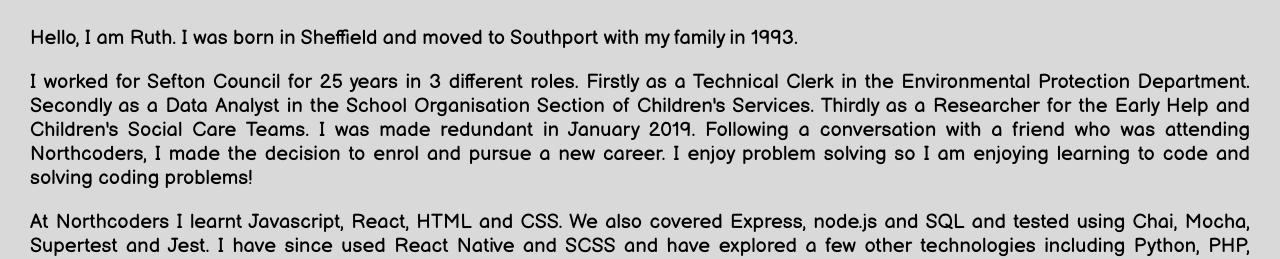
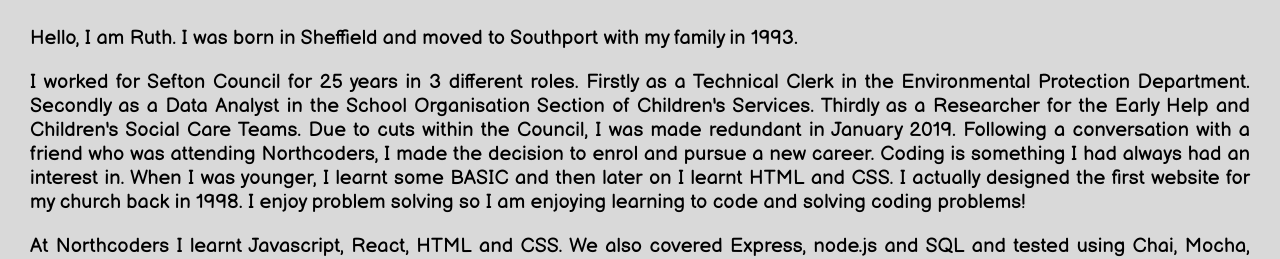
Before and after one commit to Littletreasure/react-portfolio, a React (Create React App) app: page /about in a window 1280 px wide. Shown: the part 363-622 px from the top of the page. Built offline with nearby package versions, Linux system fonts and the light colour scheme.

Commit message:
small update to about me

```diff
--- a/public/index.html
+++ b/public/index.html
@@ -28,7 +28,7 @@
       work correctly both with client-side routing and a non-root public URL.
       Learn how to configure a non-root public URL by running `npm run build`.
     -->
-    <title>React App</title>
+    <title>Ruth's Portfolio</title>
   </head>
   <body>
     <noscript>You need to enable JavaScript to run this app.</noscript>
--- a/src/Components/About.jsx
+++ b/src/Components/About.jsx
@@ -25,11 +25,14 @@ class About extends Component {
             Firstly as a Technical Clerk in the Environmental Protection
             Department. Secondly as a Data Analyst in the School Organisation
             Section of Children's Services. Thirdly as a Researcher for the
-            Early Help and Children's Social Care Teams. I was made redundant in
-            January 2019. Following a conversation with a friend who was
-            attending Northcoders, I made the decision to enrol and pursue a new
-            career. I enjoy problem solving so I am enjoying learning to code
-            and solving coding problems!
+            Early Help and Children's Social Care Teams. Due to cuts within the
+            Council, I was made redundant in January 2019. Following a
+            conversation with a friend who was attending Northcoders, I made the
+            decision to enrol and pursue a new career. Coding is something I had
+            always had an interest in. When I was younger, I learnt some BASIC
+            and then later on I learnt HTML and CSS. I actually designed the
+            first website for my church back in 1998. I enjoy problem solving so
+            I am enjoying learning to code and solving coding problems!
           </p>
           <p>
             At Northcoders I learnt Javascript, React, HTML and CSS. We also
```
